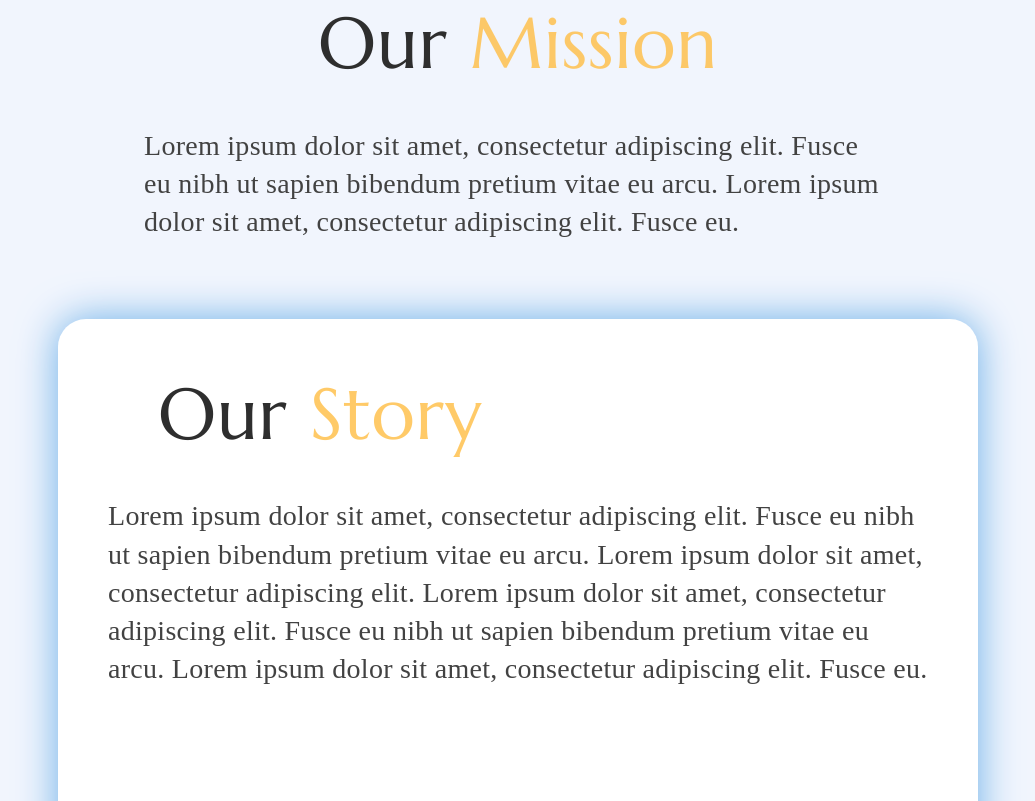
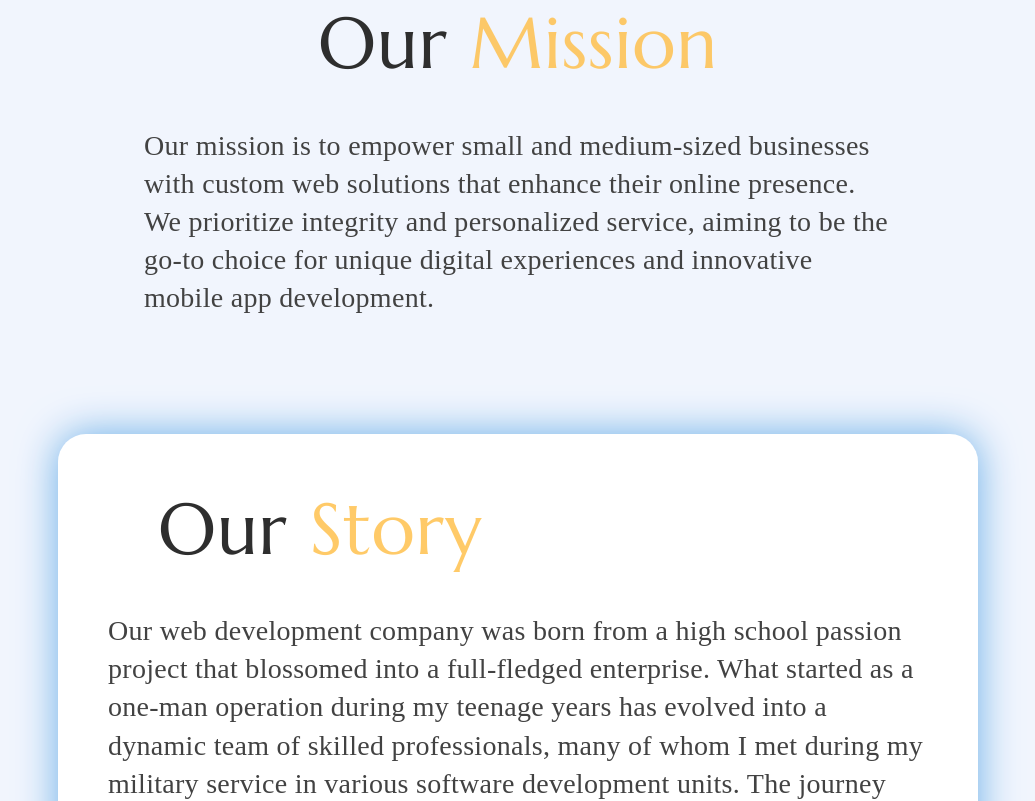
Before and after one commit to lionsgrandson/sites_for_everyone5.0, a React (Create React App) app: page /about in a window 1280 px wide. Shown: the part 1300-2101 px from the top of the page, without its empty margins (122-1157 px from the left). Built offline with nearby package versions, Linux system fonts and the light colour scheme.

Commit message:
feat(our mission and story): added the text for the mission and story

```diff
--- a/src/components/cta/cta.js
+++ b/src/components/cta/cta.js
@@ -19,6 +19,9 @@ export default function CTA(props) {
         `}
       >
         {props.ctaP}
+        <br />
+        <br />
+        {props.ctaP2}
       </p>
       {props.btnOnBtn && (
         <Btn
--- a/src/pages/about.js
+++ b/src/pages/about.js
@@ -40,14 +40,15 @@ export default function About() {
       <CTA
         ctaH1="Our "
         ctaH1Spn="Mission"
-        ctaP="Lorem ipsum dolor sit amet, consectetur adipiscing elit. Fusce eu nibh ut sapien bibendum pretium vitae eu arcu. Lorem ipsum dolor sit amet, consectetur adipiscing elit. Fusce eu."
+        ctaP="Our mission is to empower small and medium-sized businesses with custom web solutions that enhance their online presence. We prioritize integrity and personalized service, aiming to be the go-to choice for unique digital experiences and innovative mobile app development. "
         ctaCCls={true}
         ctaSndCls={true}
       />
       <CTA
         ctaH1="Our"
         ctaH1Spn="Story"
-        ctaP="Lorem ipsum dolor sit amet, consectetur adipiscing elit. Fusce eu nibh ut sapien bibendum pretium vitae eu arcu. Lorem ipsum dolor sit amet, consectetur adipiscing elit. Lorem ipsum dolor sit amet, consectetur adipiscing elit. Fusce eu nibh ut sapien bibendum pretium vitae eu arcu. Lorem ipsum dolor sit amet, consectetur adipiscing elit. Fusce eu."
+        ctaP="Our web development company was born from a high school passion project that blossomed into a full-fledged enterprise. What started as a one-man operation during my teenage years has evolved into a dynamic team of skilled professionals, many of whom I met during my military service in various software development units. The journey wasn't without its challenges; as a young entrepreneur, I faced skepticism due to my age. However, through perseverance and consistently delivering quality work, I gradually built trust and credibility in the industry. "
+        ctaP2="Today, our company stands out by offering truly bespoke solutions. We eschew templates in favor of custom-built websites using programming languages, providing a personalized touch that sets us apart in a crowded market. This approach, combined with our diverse team of developers and designers, allows us to create unique digital experiences for our clients. Our growth from a high school side hustle to a professional outfit with specialized roles and external marketing support is a testament to our commitment to excellence and adaptability in the ever-evolving world of web development "
         ctaCCls={true}
       />
       <CTA
--- a/src/pages/privacy.js
+++ b/src/pages/privacy.js
@@ -82,7 +82,7 @@ export default function Privacy() {
           please contact us at:
         </p>
         <p class="paragraph-privacy">
-          Email:{" "}
+          Email:
           <a
             href="mailto:mosheschwartzberg@gmail.com"
             class="link-privacy"
@@ -91,7 +91,7 @@ export default function Privacy() {
           </a>
         </p>
         <p class="paragraph-privacy">
-          Website:{" "}
+          Website:
           <a
             href="https://mosheschwartzberg.com/contact"
             class="link-privacy"
```
